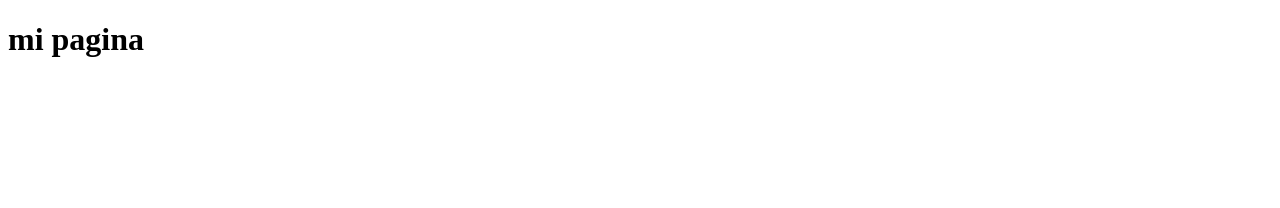
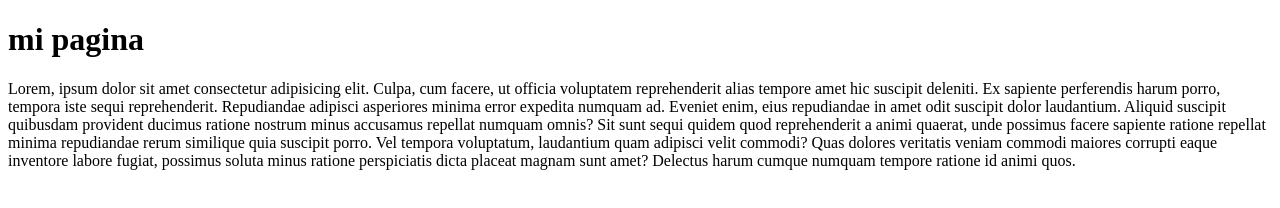
Before and after one commit to nolasco123/proyectoIDGS, a plain HTML site: page index.html in a window 1280 px wide. Drawn offline with Linux system fonts and the light colour scheme.

Commit message:
modificacion parrafo

```diff
--- a/index.html
+++ b/index.html
@@ -8,6 +8,9 @@
 </head>
 <body>
     <h1>mi pagina</h1>
-
+    <p>Lorem, ipsum dolor sit amet consectetur adipisicing elit. Culpa, cum facere, ut officia voluptatem reprehenderit alias tempore amet hic suscipit deleniti. Ex sapiente perferendis harum porro, tempora iste sequi reprehenderit.
+    Repudiandae adipisci asperiores minima error expedita numquam ad. Eveniet enim, eius repudiandae in amet odit suscipit dolor laudantium. Aliquid suscipit quibusdam provident ducimus ratione nostrum minus accusamus repellat numquam omnis?
+    Sit sunt sequi quidem quod reprehenderit a animi quaerat, unde possimus facere sapiente ratione repellat minima repudiandae rerum similique quia suscipit porro. Vel tempora voluptatum, laudantium quam adipisci velit commodi?
+    Quas dolores veritatis veniam commodi maiores corrupti eaque inventore labore fugiat, possimus soluta minus ratione perspiciatis dicta placeat magnam sunt amet? Delectus harum cumque numquam tempore ratione id animi quos.</p>
 </body>
 </html>
```
